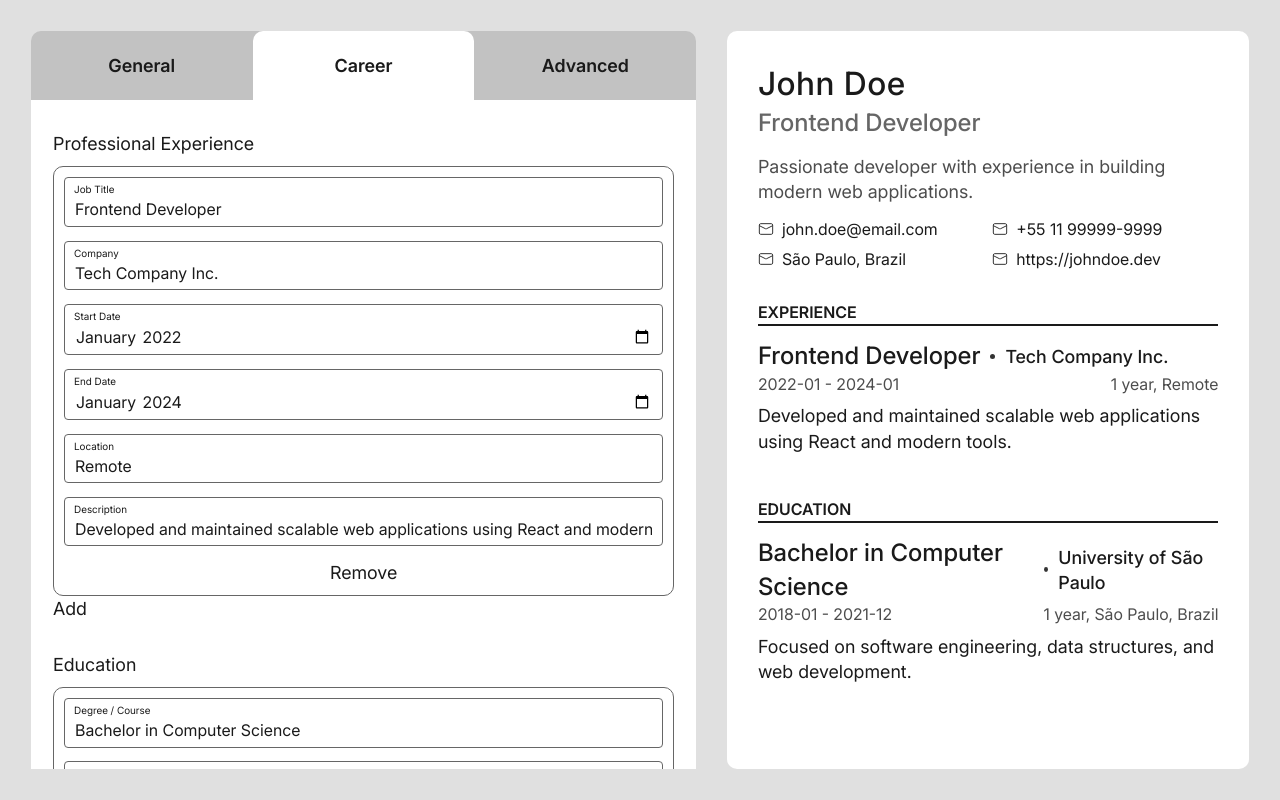
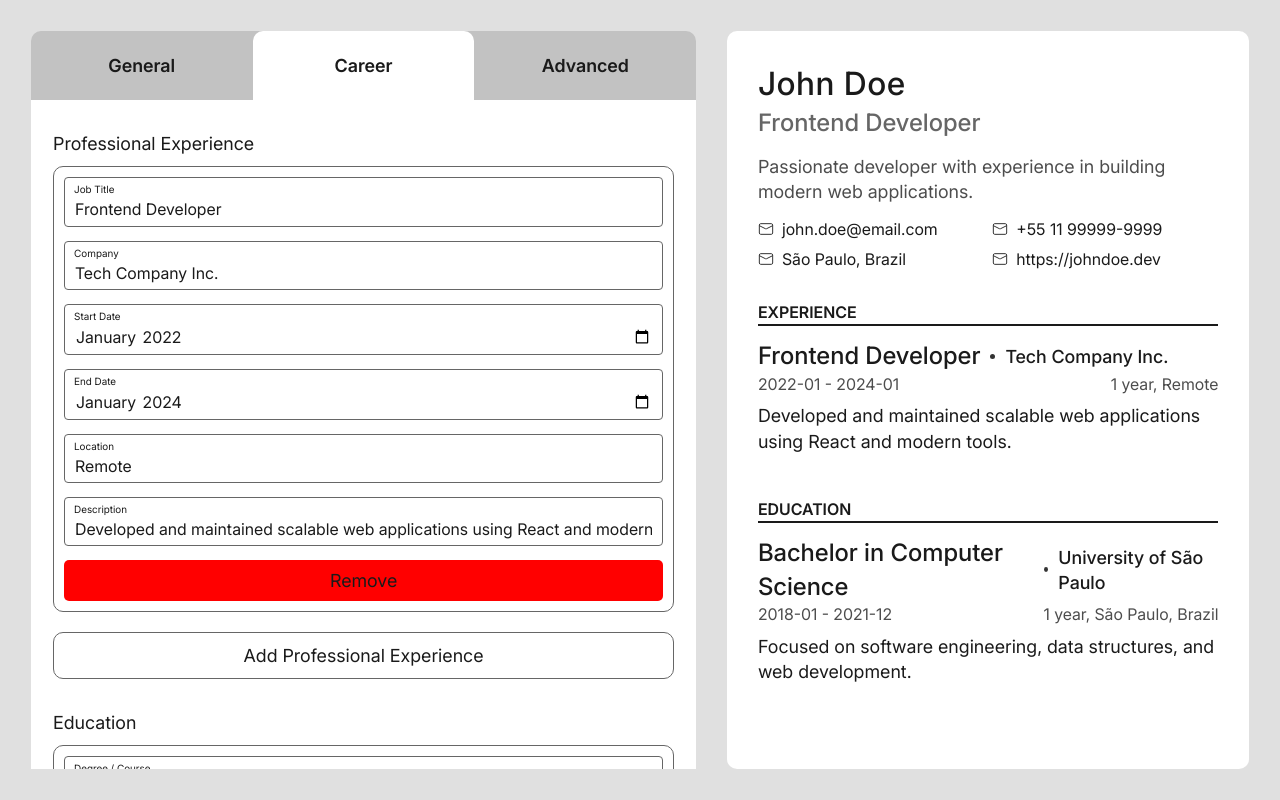
Before and after one commit to ednairaviana/cv_app, a React (Vite) app: page / in a window 1280 px wide. Both pictures are taken after a click on the button "Career". Built offline with nearby package versions, Linux system fonts and the light colour scheme.

Commit message:
feat: create basic cloneable fieldset styles

```diff
--- a/src/components/Form.jsx
+++ b/src/components/Form.jsx
@@ -55,7 +55,7 @@ function Fieldsets({ fieldsets, tabId, cvState }) {
       return (
         <fieldset key={`${tabId}-${fieldset.id}`}>
           <legend>{fieldset.legend}</legend>
-          <div className="">
+          <div className="main-form__clone-div">
             {cvDataClones.map((clone) => {
               return (
                 <div
@@ -64,6 +64,7 @@ function Fieldsets({ fieldsets, tabId, cvState }) {
                 >
                   {fieldset.fields.map((field) => (
                     <FieldWrapper
+                      key={`${clone.id}-${field.id}`}
                       id={field.id}
                       type={field.type}
                       label={field.label}
@@ -77,6 +78,7 @@ function Fieldsets({ fieldsets, tabId, cvState }) {
                   ))}
                   <button
                     type="button"
+                    className="btn-remove"
                     onClick={() => {
                       cvState.handleRemoveFieldsetClone(
                         [tabId, fieldset.id],
@@ -92,11 +94,12 @@ function Fieldsets({ fieldsets, tabId, cvState }) {
           </div>
           <button
             type="button"
+            className="btn-add"
             onClick={() => {
               cvState.handleAddFieldsetClone([tabId, fieldset.id]);
             }}
           >
-            Add
+            Add {fieldset.legend}
           </button>
         </fieldset>
       );
--- a/src/css/components/main-form.css
+++ b/src/css/components/main-form.css
@@ -74,3 +74,25 @@
   top: 0.5rem;
   transform: unset;
 }
+
+.main-form__clone-div {
+  display: flex;
+  flex-direction: column;
+  gap: 2rem;
+}
+
+.btn-remove {
+  background-color: red;
+  padding: 0.8rem 1rem;
+  border-radius: 0.5rem;
+  cursor: pointer;
+}
+
+.btn-add {
+  margin-top: 2rem;
+  border: 1px solid var(--color-neutral-600);
+  padding: 1rem 2rem;
+  border-radius: 1rem;
+  width: 100%;
+  cursor: pointer;
+}
--- a/src/hooks/useCvData.jsx
+++ b/src/hooks/useCvData.jsx
@@ -40,6 +40,7 @@ function useCvData() {
 
       const newItem = {
         id: crypto.randomUUID(),
+        title: "Untitled",
       };
 
       currentArray.push(newItem);
```
